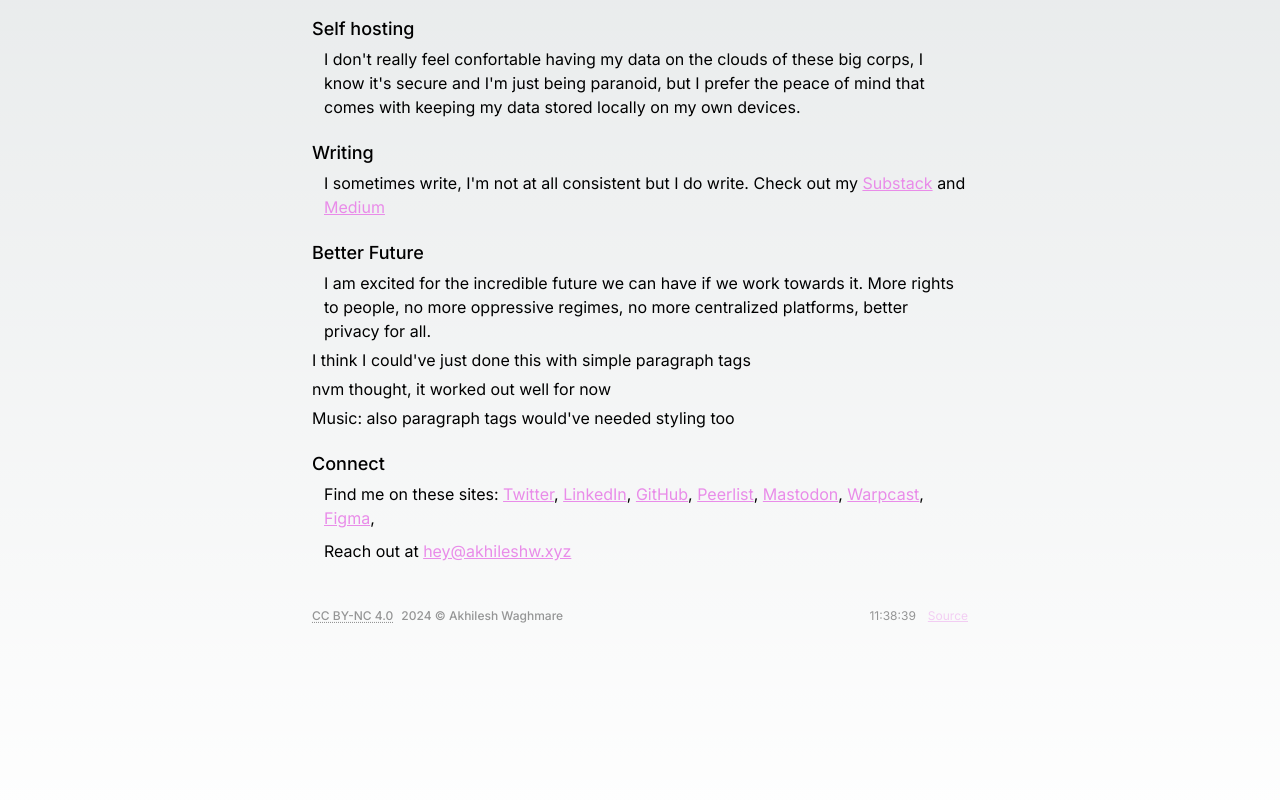
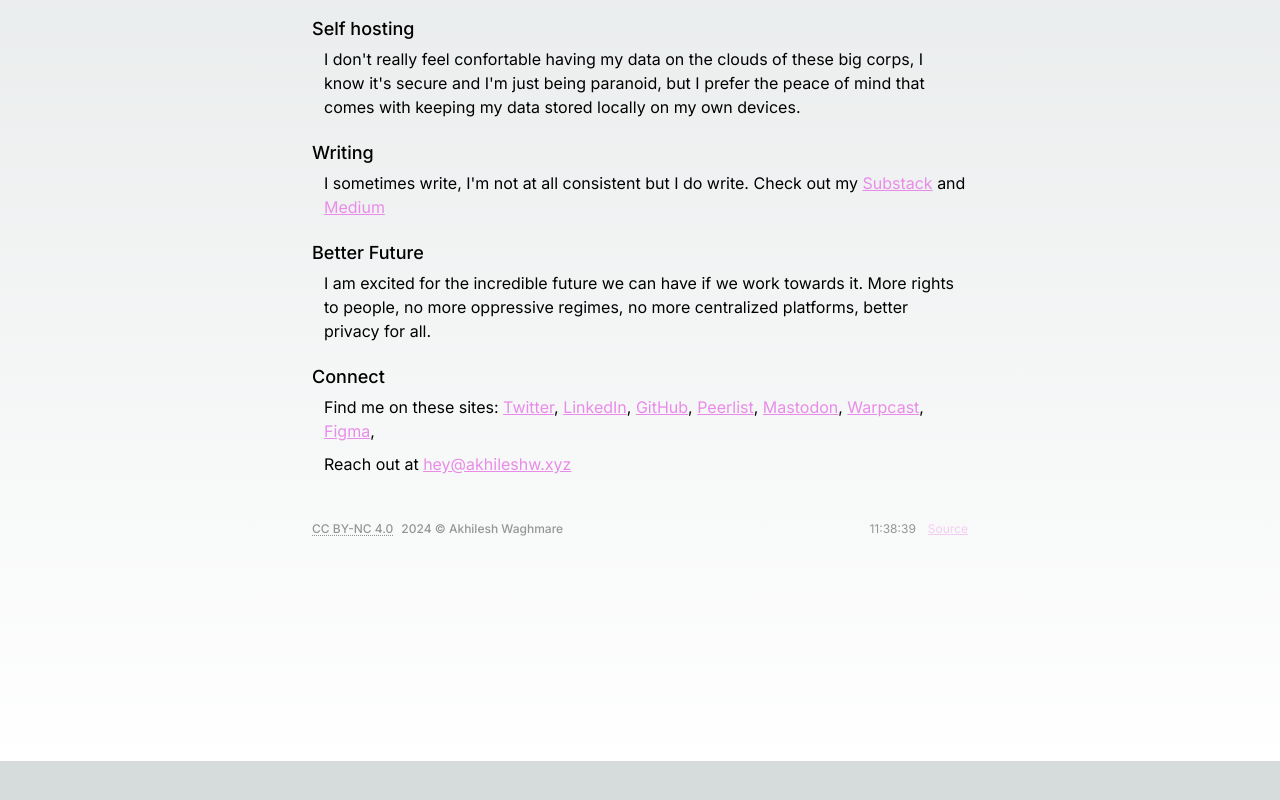
Before and after one commit to akhilesh-w/akhileshw.xyz, a Next.js app: page /about in a window 1280 px wide. Shown: the part 785-1585 px from the top of the page. After the commit the page ends 1546 px from the top, so only its background shows below. Built offline with nearby package versions, Linux system fonts and the light colour scheme.

Commit message:
minor fixes

```diff
--- a/src/app/about/page.tsx
+++ b/src/app/about/page.tsx
@@ -49,12 +49,6 @@ export default function About() {
       <SubHeading>Better Future</SubHeading>
       <Description>I am excited for the incredible future we can have if we work towards it. More rights to people, no more oppressive regimes, no more centralized platforms, better privacy for all.</Description>
 
-      <p>I think I could've just done this with simple paragraph tags</p>
-      <p>nvm thought, it worked out well for now</p>
-      <p>Music: also paragraph tags would've needed styling too</p>
-
-
-
       <div>
         <SubHeading>Connect</SubHeading>
         <Description>
--- a/src/app/components/main-layout.tsx
+++ b/src/app/components/main-layout.tsx
@@ -6,7 +6,7 @@ type LayoutProps = {
 }
 
 const MainLayout = ({ children }: LayoutProps) => (
-  <div className='mx-auto max-w-[44rem] sm:pt-[3rem] px-6 xs:px-0 pb-52'>
+  <div className='mx-auto max-w-[44rem] pt-4 sm:pt-[3rem] px-6 xs:px-0 pb-52'>
     <Navigator />
     {children}
     <Footer />
```
